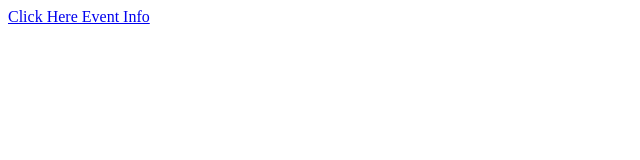
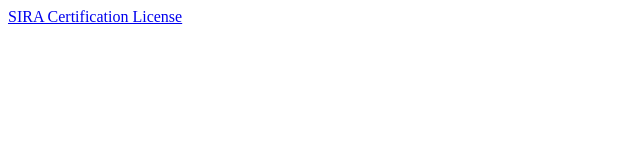
Before and after one commit to SilverSpaceCCTV/Sira-certificate, a plain HTML site: page index.html in a window 1280 px wide. Shown: the full height of the page, 0-640 px from the left. Drawn offline with Linux system fonts and the light colour scheme.

Commit message:
Update index.html

```diff
--- a/index.html
+++ b/index.html
@@ -1,3 +1,3 @@
 <html>
-  <p><a href="SSP-DPS%20CERTIFICATE%202021-2022.pdf">Click Here Event Info</a></p>
+  <p><a href="SSP-DPS%20CERTIFICATE%202021-2022.pdf">SIRA Certification License</a></p>
 </html>
```
